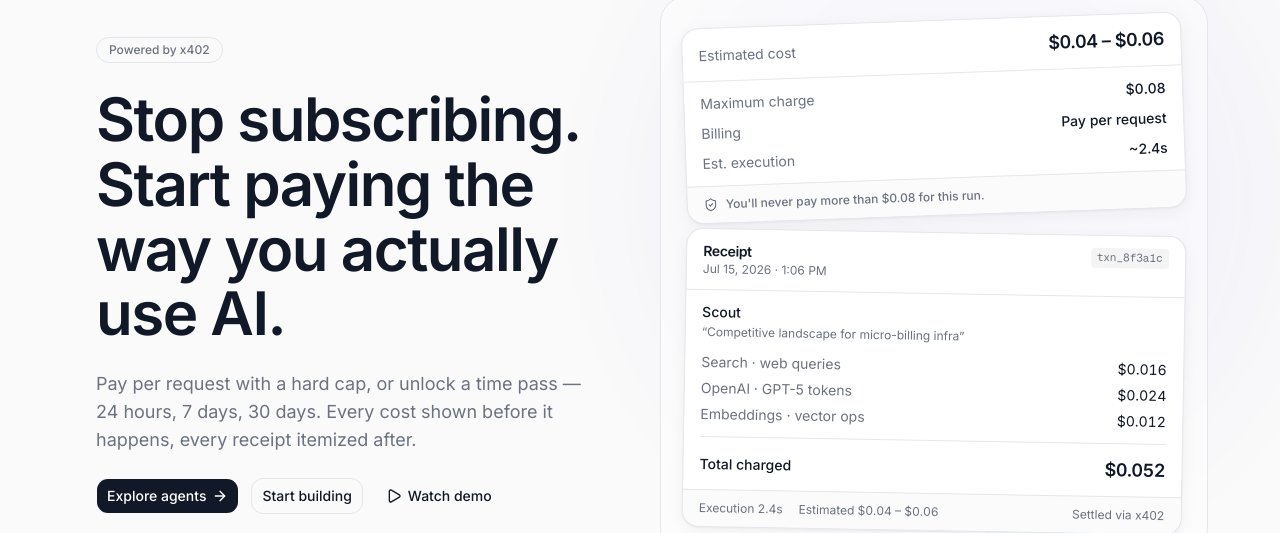
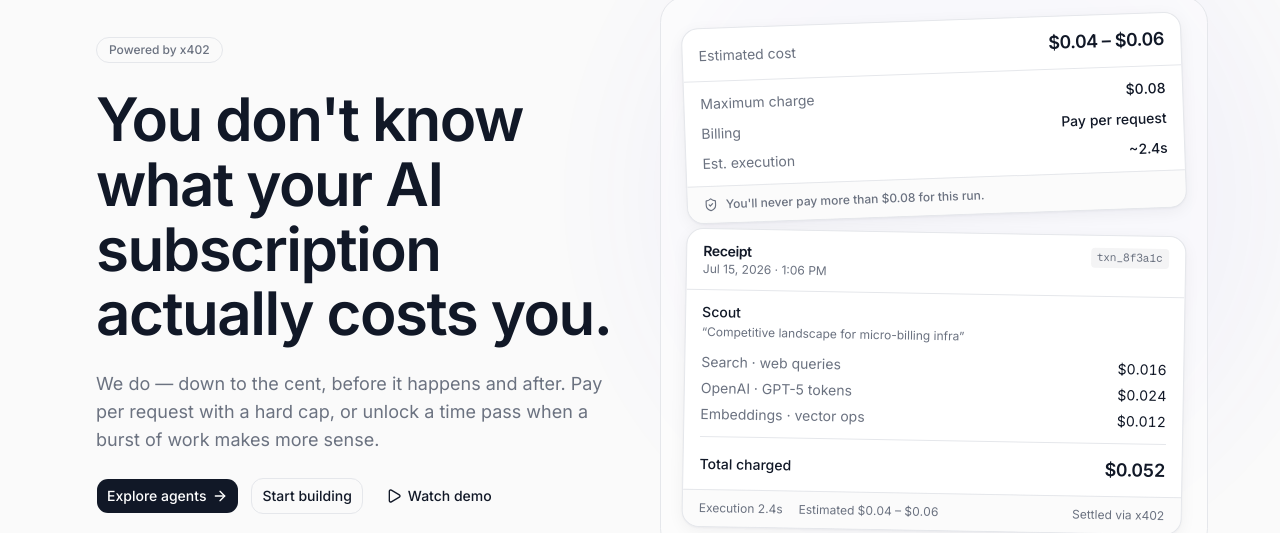
Before and after one commit to artomily/jatah-ai, a Next.js app: page / in a window 1280 px wide. Shown: the part 189-722 px from the top of the page. Built offline with nearby package versions, Linux system fonts and the light colour scheme; no server answers; what @stellar/stellar-sdk would draw is missing.

Commit message:
Refine marketing copy for clarity on billing options and subscription tiers

```diff
--- a/components/marketing/hero.tsx
+++ b/components/marketing/hero.tsx
@@ -36,13 +36,11 @@ export function Hero() {
             Powered by x402
           </span>
           <h1 className="text-4xl leading-[1.08] font-semibold tracking-tight sm:text-5xl lg:text-6xl">
-            Stop subscribing.
-            <br />
-            Start paying the way you actually use AI.
+            You don&apos;t know what your AI subscription actually costs you.
           </h1>
           <p className="max-w-lg text-lg text-muted-foreground">
-            Pay per request with a hard cap, or unlock a time pass — 24 hours, 7 days, 30
-            days. Every cost shown before it happens, every receipt itemized after.
+            We do — down to the cent, before it happens and after. Pay per request with a
+            hard cap, or unlock a time pass when a burst of work makes more sense.
           </p>
           <div className="flex flex-wrap items-center gap-3">
             <Button size="lg" asChild>
--- a/components/marketing/pass-tiers.tsx
+++ b/components/marketing/pass-tiers.tsx
@@ -25,7 +25,7 @@ export function PassTiers() {
       <div className="mx-auto w-full max-w-6xl px-4 py-20 sm:px-8 sm:py-28">
         <div className="mb-14 max-w-xl">
           <h2 className="text-2xl font-semibold tracking-tight sm:text-3xl">
-            Or skip usage billing entirely
+            Or pay for a window, not a task
           </h2>
           <p className="mt-2 text-muted-foreground">
             Time passes work like a day pass at a gym — access for a window, set per agent
--- a/components/marketing/subscription-tiers.tsx
+++ b/components/marketing/subscription-tiers.tsx
@@ -36,7 +36,7 @@ export function SubscriptionTiers() {
       <div className="mx-auto w-full max-w-6xl px-4 py-20 sm:px-8 sm:py-28">
         <div className="mb-14 max-w-xl">
           <h2 className="text-2xl font-semibold tracking-tight sm:text-3xl">
-            Bundles, if you'd rather not think about it
+            A tier, a token allowance, no per-call tracking
           </h2>
           <p className="mt-2 text-muted-foreground">
             Basic, Standard, or Premium — pick a model tier and a token allowance,
@@ -102,7 +102,7 @@ export function SubscriptionTiers() {
 
         <p className="mt-6 text-xs text-muted-foreground">
           Go over your token allowance and the run just falls back to usage billing at
-          the model's normal rate — never blocked, never a surprise.
+          the model&apos;s normal rate — never blocked, never a surprise.
         </p>
       </div>
     </section>
```
